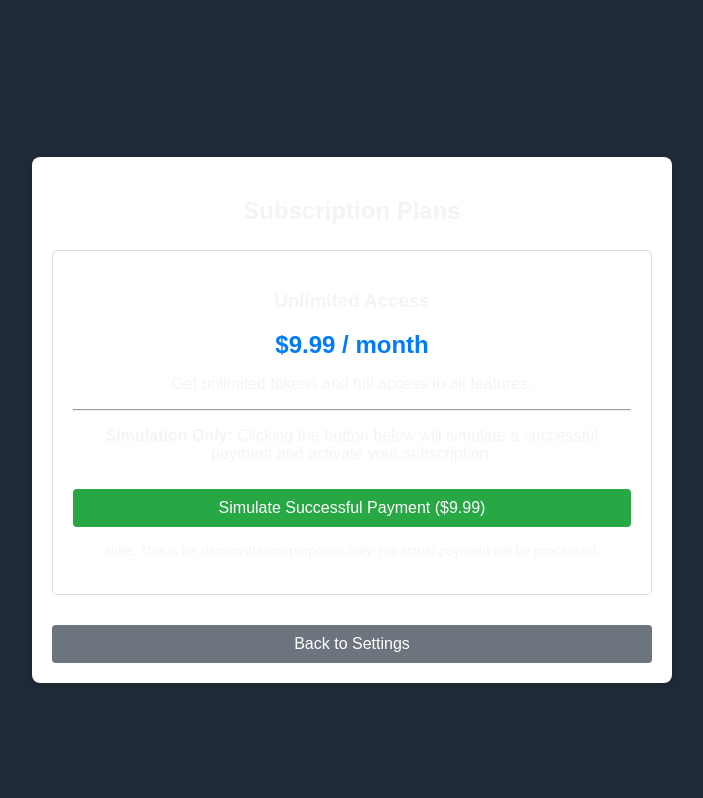
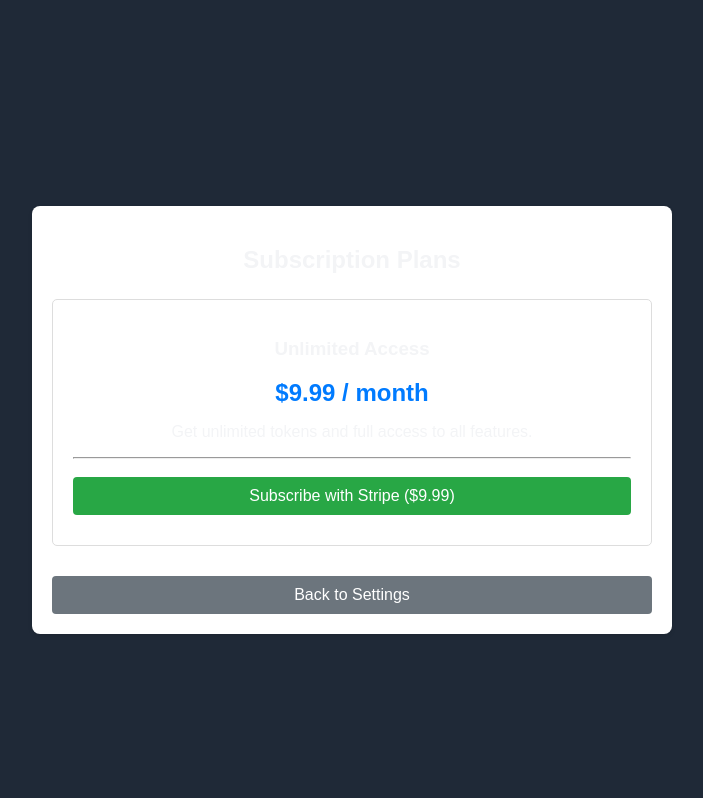
Before and after one commit to Zigorr/Genta, a Flask app: page /settings/subscribe in a window 1280 px wide. Shown: the top 798 px of the page, without its empty margins (288-991 px from the left). Run offline with Flask 2, Linux system fonts and the light colour scheme; the visitor is signed in with stand-in values (Sample User, id 1); parts of the project's set-up code (start-up, migrations or seed data) failed here and were passed over; some libraries are stand-ins or nearby versions.

Commit message:
added payment method

```diff
--- a/UserSettings/routes.py
+++ b/UserSettings/routes.py
@@ -1,10 +1,15 @@
 # UserSettings/routes.py
 
-from flask import render_template, url_for, redirect, current_app, flash
+import os # Added
+import stripe # Added
+from flask import render_template, url_for, redirect, current_app, flash, request, jsonify, abort # Added request, jsonify, abort
 from flask_login import login_required, current_user
 
 from . import settings_bp
 from Database.database_manager import get_chat_history, get_user_token_details, set_user_subscription
+
+# Configure Stripe API key on blueprint load (or app factory)
+stripe.api_key = os.getenv('STRIPE_SECRET_KEY')
 
 @settings_bp.route('/')
 @login_required
@@ -34,29 +39,11 @@
 @settings_bp.route('/subscribe')
 @login_required
 def subscribe_page():
-    """Placeholder route for the subscription page."""
-    # In the future, this will integrate with a payment provider (e.g., Stripe)
-    # For now, it can just render a simple template.
-    return render_template('subscribe.html')
+    # Pass the publishable key to the template for Stripe.js
+    publishable_key = current_app.config.get('STRIPE_PUBLISHABLE_KEY')
+    return render_template('subscribe.html', stripe_publishable_key=publishable_key)
 
-# NEW route to simulate successful subscription
-@settings_bp.route('/confirm_subscription')
-@login_required
-def confirm_subscription():
-    """Simulates a successful payment and updates user status."""
-    user_id = current_user.id
-    success = set_user_subscription(user_id, True) # Set is_subscribed to True
-
-    if success:
-        flash('Subscription successful! You now have unlimited access.', 'success')
-    else:
-        flash('An error occurred while updating your subscription status. Please contact support.', 'error')
-
-    # Redirect back to the main settings page to see the updated status
-    return redirect(url_for('settings.view_settings'))
-
-# NEW route to simulate subscription cancellation
-@settings_bp.route('/cancel_subscription', methods=['POST']) # Accept only POST
+@settings_bp.route('/cancel_subscription', methods=['POST'])
 @login_required
 def cancel_subscription():
     """Simulates subscription cancellation and updates user status."""
@@ -70,3 +57,112 @@
 
     # Redirect back to the main settings page to see the updated status
     return redirect(url_for('settings.view_settings'))
+
+# --- Stripe Integration Routes ---
+
+@settings_bp.route('/create-checkout-session', methods=['POST'])
+@login_required
+def create_checkout_session():
+    """Creates a Stripe Checkout session for subscription."""
+    price_id = current_app.config.get('STRIPE_PRICE_ID')
+    if not stripe.api_key or not price_id:
+        return jsonify({'error': 'Payment system not configured.'}), 500
+
+    # Get base URL for success/cancel redirects
+    # Use request.url_root which includes http/https and domain
+    base_url = request.url_root
+    success_url = url_for('settings.view_settings', _external=True) # Redirect back to settings on success
+    cancel_url = url_for('settings.subscribe_page', _external=True) # Redirect back to subscribe on cancel
+
+    try:
+        # Create a new Checkout Session for the subscription
+        # Include the user ID in metadata to identify user in webhook
+        checkout_session = stripe.checkout.Session.create(
+            line_items=[
+                {
+                    'price': price_id,
+                    'quantity': 1,
+                },
+            ],
+            mode='subscription',
+            success_url=success_url + '?session_id={CHECKOUT_SESSION_ID}', # Optional: pass session id back
+            cancel_url=cancel_url,
+            # Pass user ID securely to identify user in webhook
+            client_reference_id=str(current_user.id),
+            # You can also prefill email:
+            # customer_email=current_user.username, # Assuming username is email
+        )
+        # Return the Session ID to the frontend
+        return jsonify({'sessionId': checkout_session.id})
+    except Exception as e:
+        print(f"Error creating Stripe checkout session: {e}")
+        return jsonify({'error': str(e)}), 500
+
+@settings_bp.route('/stripe-webhook', methods=['POST'])
+def stripe_webhook():
+    """Handles incoming webhooks from Stripe."""
+    webhook_secret = current_app.config.get('STRIPE_WEBHOOK_SECRET')
+    if not webhook_secret:
+        print("ERROR: Stripe webhook secret not configured.")
+        return jsonify(success=False), 500
+
+    payload = request.data
+    sig_header = request.headers.get('Stripe-Signature')
+    event = None
+
+    try:
+        event = stripe.Webhook.construct_event(
+            payload, sig_header, webhook_secret
+        )
+    except ValueError as e:
+        # Invalid payload
+        print(f"Webhook error: Invalid payload - {e}")
+        return jsonify(success=False), 400
+    except stripe.error.SignatureVerificationError as e:
+        # Invalid signature
+        print(f"Webhook error: Invalid signature - {e}")
+        return jsonify(success=False), 400
+    except Exception as e:
+        print(f"Webhook error: Generic error - {e}")
+        return jsonify(success=False), 500
+
+    # Handle the event
+    if event['type'] == 'checkout.session.completed':
+        session = event['data']['object']
+        user_id = session.get('client_reference_id')
+        stripe_customer_id = session.get('customer')
+        stripe_subscription_id = session.get('subscription')
+
+        if not user_id:
+             print("Webhook Error: User ID not found in checkout session metadata.")
+             return jsonify(success=False, error="Missing user ID"), 400
+
+        print(f"Checkout session completed for user {user_id}")
+        # Update user subscription status in your database
+        success = set_user_subscription(int(user_id), True)
+        if not success:
+            print(f"Webhook Error: Failed to update subscription status for user {user_id}")
+            # Consider queuing a retry or sending an alert
+            return jsonify(success=False, error="Database update failed"), 500
+        else:
+             print(f"User {user_id} marked as subscribed.")
+             # Optional: Store stripe_customer_id and stripe_subscription_id in your DB
+             # for future management (e.g., cancellations via API/portal)
+
+    elif event['type'] == 'customer.subscription.deleted' or event['type'] == 'customer.subscription.updated':
+        # Handle subscription cancellations or changes (e.g., user cancels in Stripe portal)
+        session = event['data']['object']
+        # You might need to look up the user based on stripe_customer_id if you stored it
+        # stripe_customer_id = session.get('customer')
+        # user = find_user_by_stripe_customer_id(stripe_customer_id)
+
+        # For simplicity, we assume we don't track cancellations precisely here yet.
+        # In a full implementation, you'd find the user and potentially set is_subscribed=False
+        # if session['status'] is now 'canceled' or session['cancel_at_period_end'] is true.
+        print(f"Received subscription update/deleted event: {event['type']}")
+        pass
+
+    else:
+        print(f"Unhandled Stripe event type: {event['type']}")
+
+    return jsonify(success=True)
--- a/requirements.txt
+++ b/requirements.txt
@@ -27,3 +27,6 @@
 # selenium-stealth
 # webdriver-manager
 # playwright
+
+# Payment Processing
+stripe>=8.0.0 # Or a more recent version
--- a/templates/subscribe.html
+++ b/templates/subscribe.html
@@ -1,6 +1,11 @@
 {% extends "base.html" %}
 
 {% block title %}Subscribe{% endblock %}
+
+{% block head %}
+    {# Add Stripe.js script #}
+    <script src="https://js.stripe.com/v3/"></script>
+{% endblock %}
 
 {% block content %}
 <div class="container">
@@ -13,21 +18,71 @@
 
         <hr>
 
-        <p><strong>Simulation Only:</strong> Clicking the button below will simulate a successful payment and activate your subscription.</p>
-        <a href="{{ url_for('settings.confirm_subscription') }}" class="button button-primary">Simulate Successful Payment ($9.99)</a>
-        <p><small>Note: This is for demonstration purposes only. No actual payment will be processed.</small></p>
+        {# Replace simulation button with real checkout button #}
+        <button id="checkout-button" class="button button-primary">Subscribe with Stripe ($9.99)</button>
+        <div id="error-message" style="color: red; margin-top: 10px;"></div>
 
-        {# Placeholder for Real Payment Integration (e.g., Stripe) #}
-        <!--
-        <form action="/create-checkout-session" method="POST">
-          <button type="submit" id="checkout-button">Checkout with Stripe</button>
-        </form>
-        -->
+        {# Removed simulation link #}
+        {# <a href="{{ url_for('settings.confirm_subscription') }}" class="button button-primary">Simulate Successful Payment ($9.99)</a> #}
+        {# <p><small>Note: This is for demonstration purposes only. No actual payment will be processed.</small></p> #}
+
     </div>
 
     <a href="{{ url_for('settings.view_settings') }}" class="button button-secondary">Back to Settings</a>
 
 </div>
+
+<script>
+  // Initialize Stripe.js with your publishable key passed from the route
+  const stripe = Stripe('{{ stripe_publishable_key }}');
+  const checkoutButton = document.getElementById('checkout-button');
+  const errorMessageDiv = document.getElementById('error-message');
+
+  if (checkoutButton) {
+      checkoutButton.addEventListener('click', async function () {
+          errorMessageDiv.textContent = ''; // Clear previous errors
+          checkoutButton.disabled = true; // Disable button
+          checkoutButton.textContent = 'Processing...';
+
+          try {
+              // Call your backend to create the Checkout Session
+              const response = await fetch("{{ url_for('settings.create_checkout_session') }}", {
+                  method: 'POST',
+                  headers: {
+                      'Content-Type': 'application/json',
+                      // Add CSRF token if needed
+                  }
+              });
+
+              if (!response.ok) {
+                  const errorData = await response.json();
+                  throw new Error(errorData.error || 'Failed to create checkout session.');
+              }
+
+              const session = await response.json();
+
+              // Redirect to Stripe Checkout
+              const { error } = await stripe.redirectToCheckout({
+                  sessionId: session.sessionId
+              });
+
+              // If `redirectToCheckout` fails due to a browser issue or configuration error,
+              // display the error message here.
+              if (error) {
+                  console.error("Stripe redirect error:", error);
+                  throw new Error(error.message || 'Could not redirect to payment page.');
+              }
+          } catch (error) {
+              console.error("Checkout error:", error);
+              errorMessageDiv.textContent = error.message;
+              checkoutButton.disabled = false; // Re-enable button on error
+              checkoutButton.textContent = 'Subscribe with Stripe ($9.99)';
+          }
+      });
+  } else {
+      console.error("Checkout button not found.");
+  }
+</script>
 
 {# Add specific styles if needed #}
 <style>
```
Also changed, not shown: config.py (+12 -0 lines).
